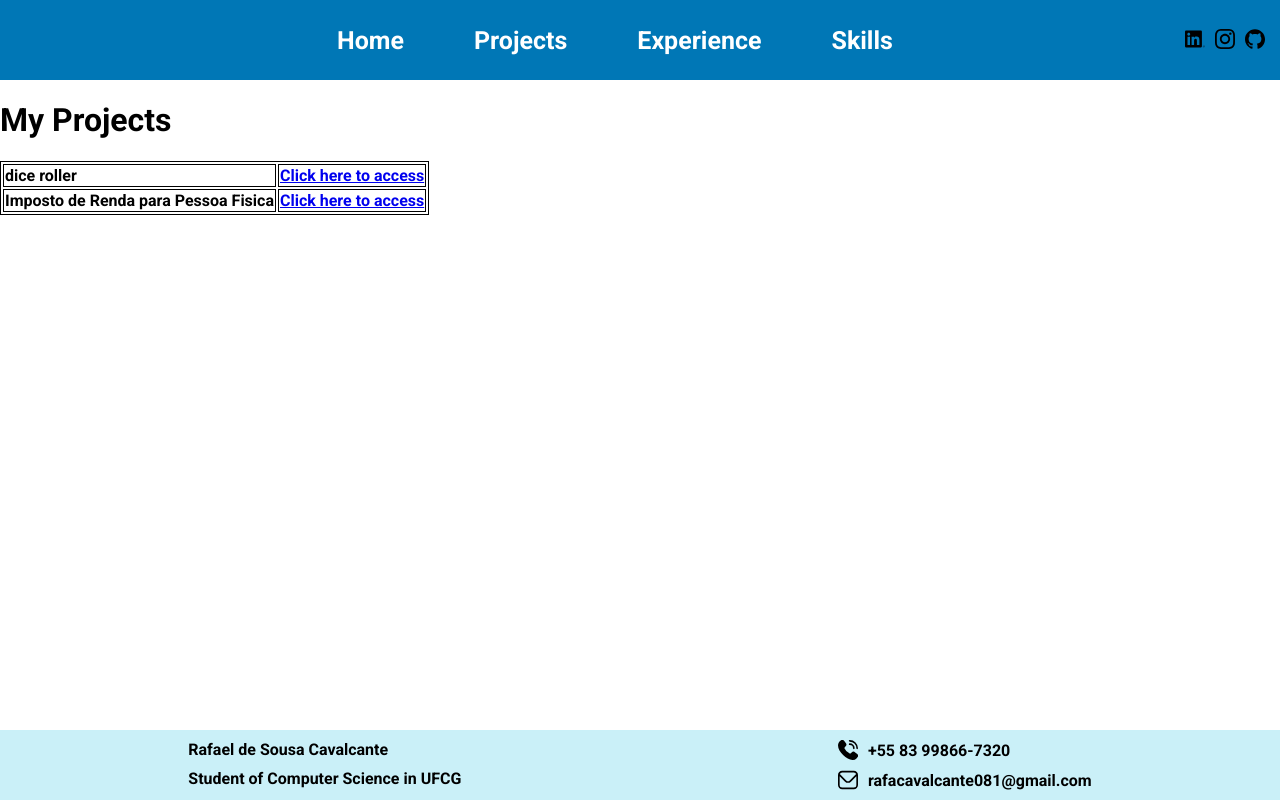
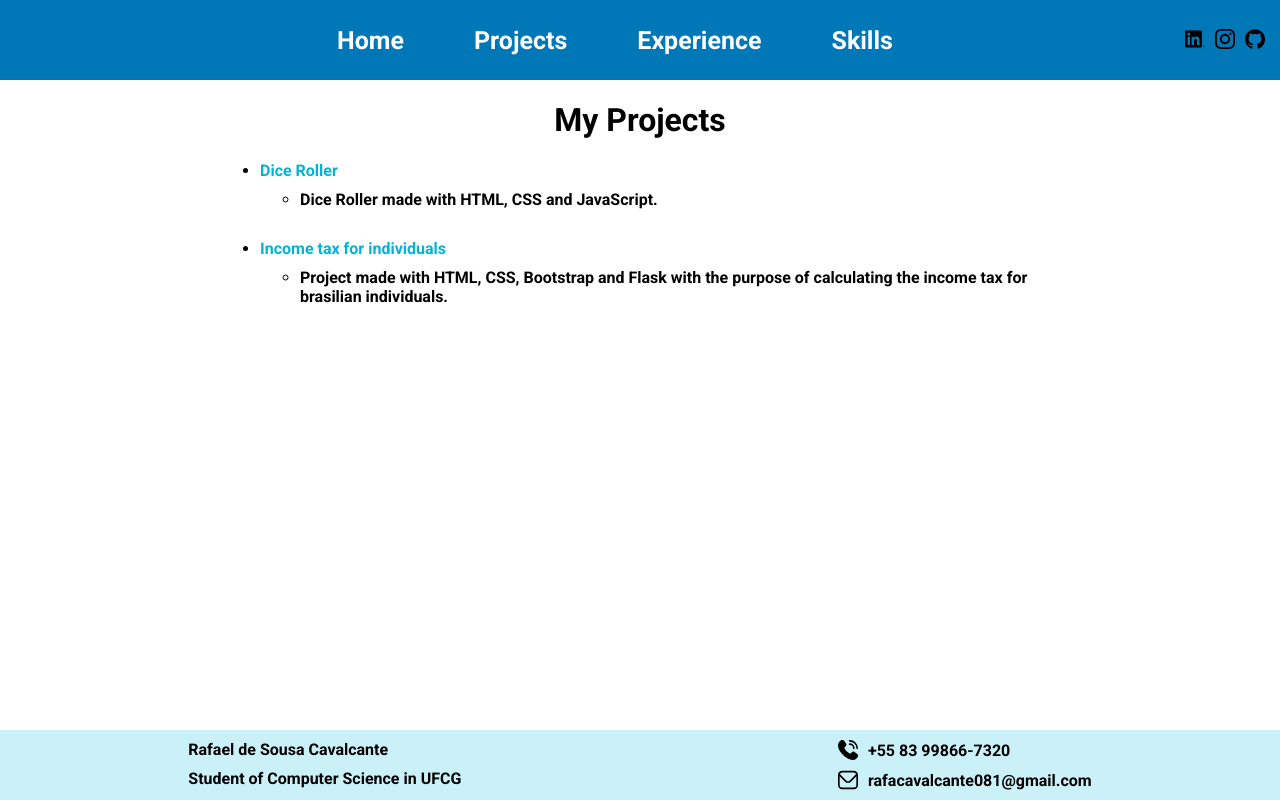
Before and after one commit to Rafael81716/Portfolio, an Angular app: page /projects in a window 1280 px wide. Built offline with nearby package versions, Linux system fonts and the light colour scheme.

Commit message:
My projects done

```diff
--- a/src/app/components/projects/projects-content/projects-content.component.css
+++ b/src/app/components/projects/projects-content/projects-content.component.css
@@ -1,3 +1,21 @@
-table, th, td {
-    border:1px solid black;
-  }
+h1{
+  text-align: center;
+}
+ul ul{
+  margin-bottom: 30px;
+}
+ul li{
+  margin-bottom: 10px;
+}
+.links a{
+  text-decoration: none;
+  color: #00b4d8;
+}
+.primary-list{
+  width: 800px;
+  margin: 0 auto;
+}
+
+.links a:hover {
+  color: #0077B6;
+}
--- a/src/app/components/projects/projects-content/projects-content.component.html
+++ b/src/app/components/projects/projects-content/projects-content.component.html
@@ -1,5 +1,25 @@
 <h1>My Projects</h1>
 
+<ul class="primary-list">
+    <li class="links">
+        <a href="http://github.com/Rafael81716/dice-roller" target="_blank" rel="noopener noreferrer">Dice Roller</a>
+    </li>
+    <ul>
+        <li>
+            Dice Roller made with HTML, CSS and JavaScript.
+        </li>
+    </ul>
+    <li class="links">
+        <a href="http://github.com/Rafael81716/Imposto-de-renda-para-pessoa-fisica" target="_blank" rel="noopener noreferrer">Income tax for individuals</a>
+    </li>
+    <ul>
+        <li>
+            Project made with HTML, CSS, Bootstrap and Flask with the purpose of calculating the income tax for brasilian individuals.
+        </li>
+    </ul>
+</ul>
+
+<!--
 <table >
     <tr>
         <td>dice roller</td>
@@ -10,3 +30,4 @@
         <td><a href="https://github.com/Rafael81716/Imposto-de-renda-para-pessoa-fisica" target="_blank">Click here to access</a></td>
     </tr>
 </table>
+-->
```
